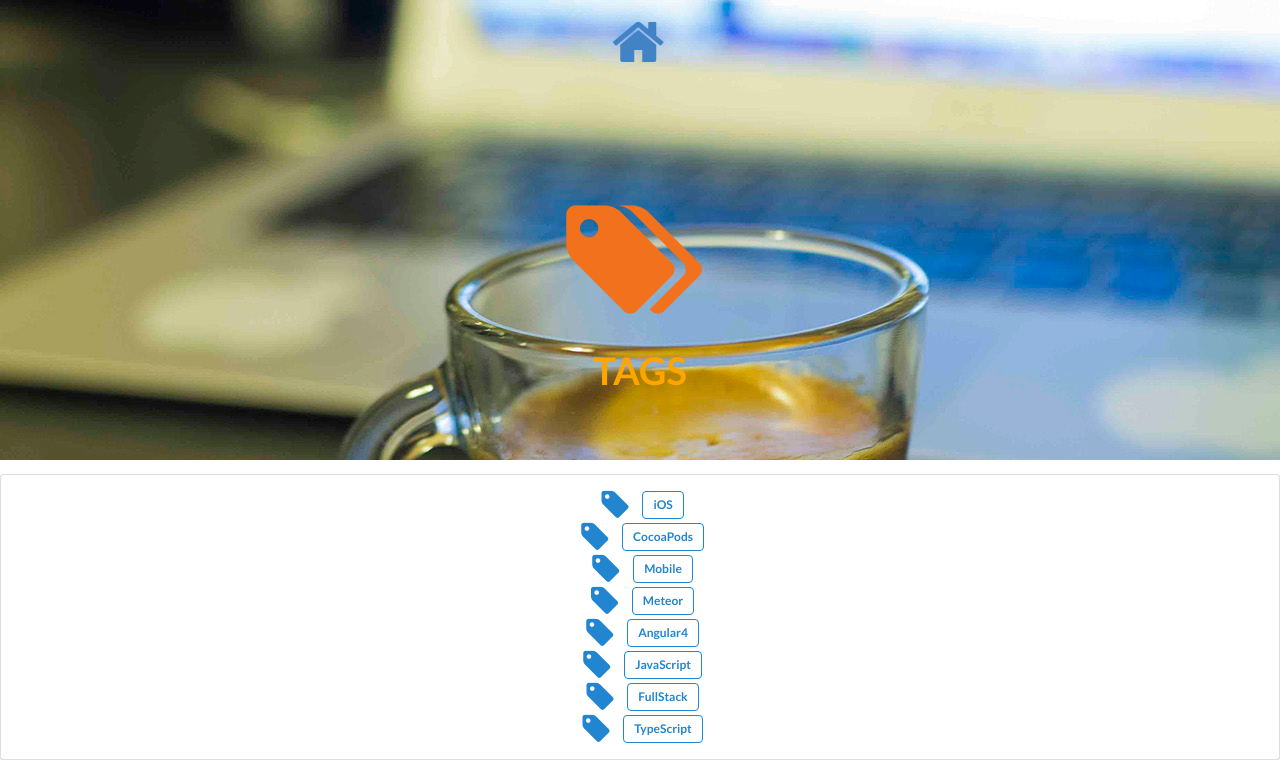
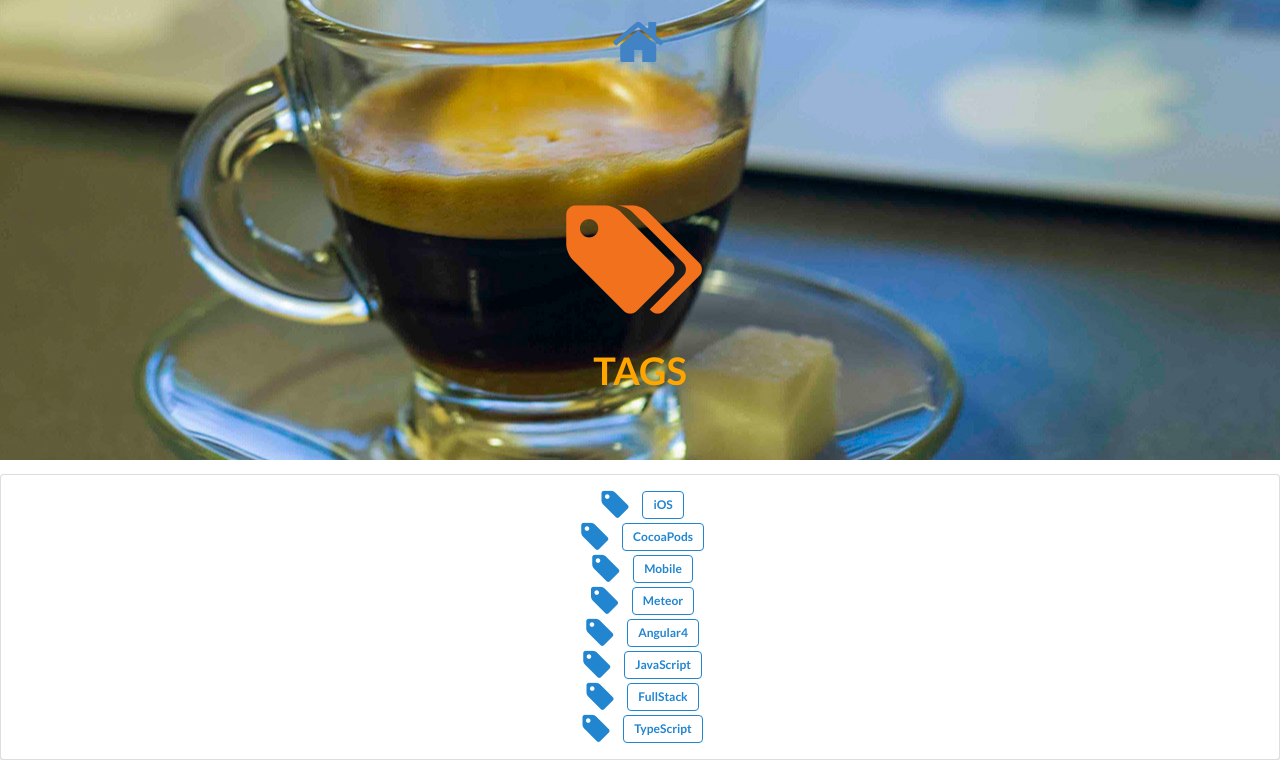
Before and after one commit to susufqx/susufqx.github.com, a Jekyll site: the page built from tags.html, in a window 1280 px wide. Shown: the top 760 px of the page. Built offline with Jekyll 4.4.1, drawn with Linux system fonts in a browser that asks for light colours; nearby versions of some CDN libraries; grey boxes are pictures that could not be loaded.

Commit message:
Fix the background image of header

```diff
--- a/_includes/header.html
+++ b/_includes/header.html
@@ -1,5 +1,5 @@
-<div class="main-header pusher">
-  <div class="ui inverted vertical masthead center aligned segment" style="{%if page.header-img%}background: url({{page.header-img}}){%else%}background: url({{site.home-header-image}}){%endif%}">
+<div class="main-header">
+  <div class="ui inverted vertical masthead center aligned segment" style="{%if page.header-img%}background-image: url({{page.header-img}}){%else%}background: url({{site.home-header-image}}){%endif%}">
     <!--Following menu-->
     <div class="ui large top fixed menu following-menu transition hidden">
       {% include menu.html %}
--- a/css/main.scss
+++ b/css/main.scss
@@ -13,6 +13,7 @@
 .main-header {
   .ui.inverted.vertical.masthead.center.aligned.segment{
     height: 460px;
+    background: no-repeat center center;
     h1{
       font-size: 38px !important;
     }
--- a/tags.html
+++ b/tags.html
@@ -3,7 +3,7 @@ title: Tags
 layout: tag
 ---
 <header class="main-header">
-  <div class="ui inverted vertical masthead center aligned segment" style="background: url('/assets/hero.jpg')">
+  <div class="ui inverted vertical masthead center aligned segment" style="background-image: url('/assets/hero.jpg')">
     <a href="/"><i class="huge white home icon"></i></a>
     <div class="ui text container header" style="padding-top:100px;padding-bottom:100px">
       <div class="header">
```
